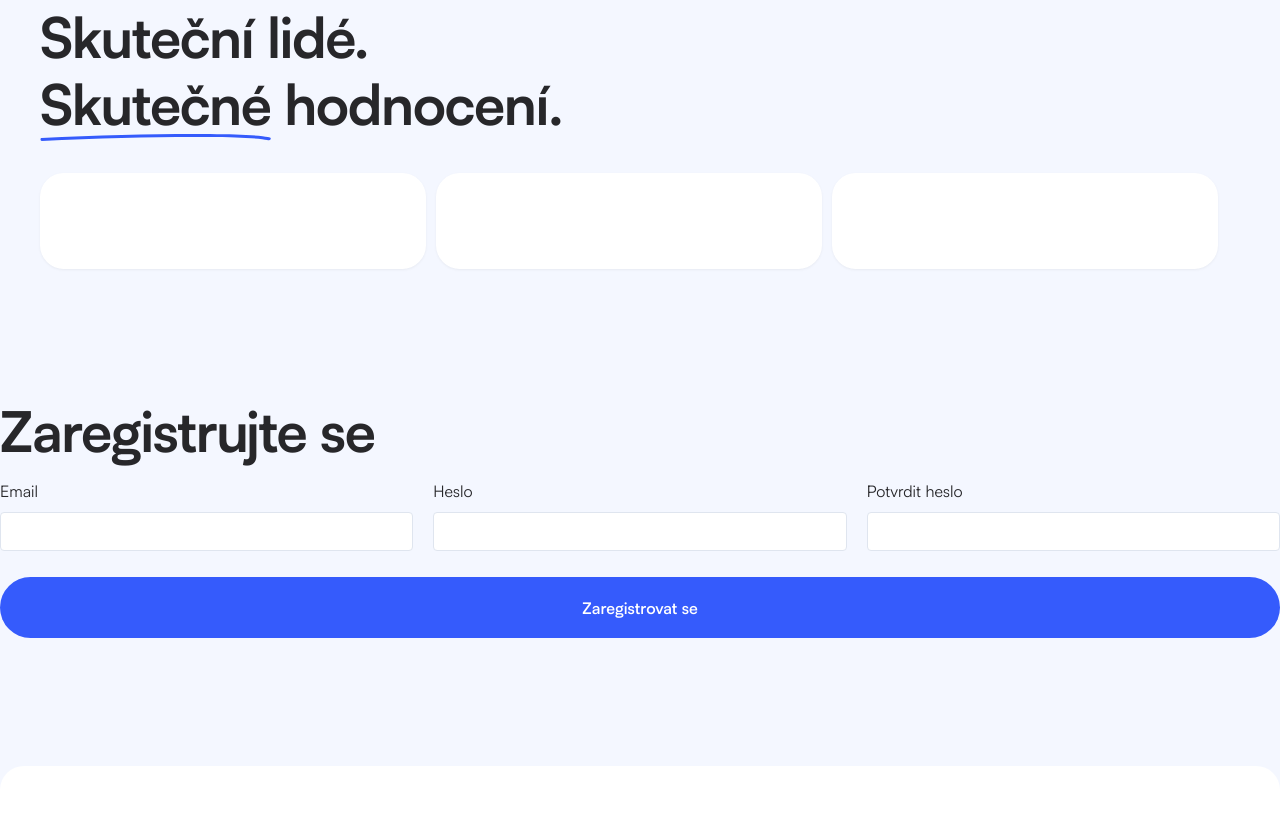
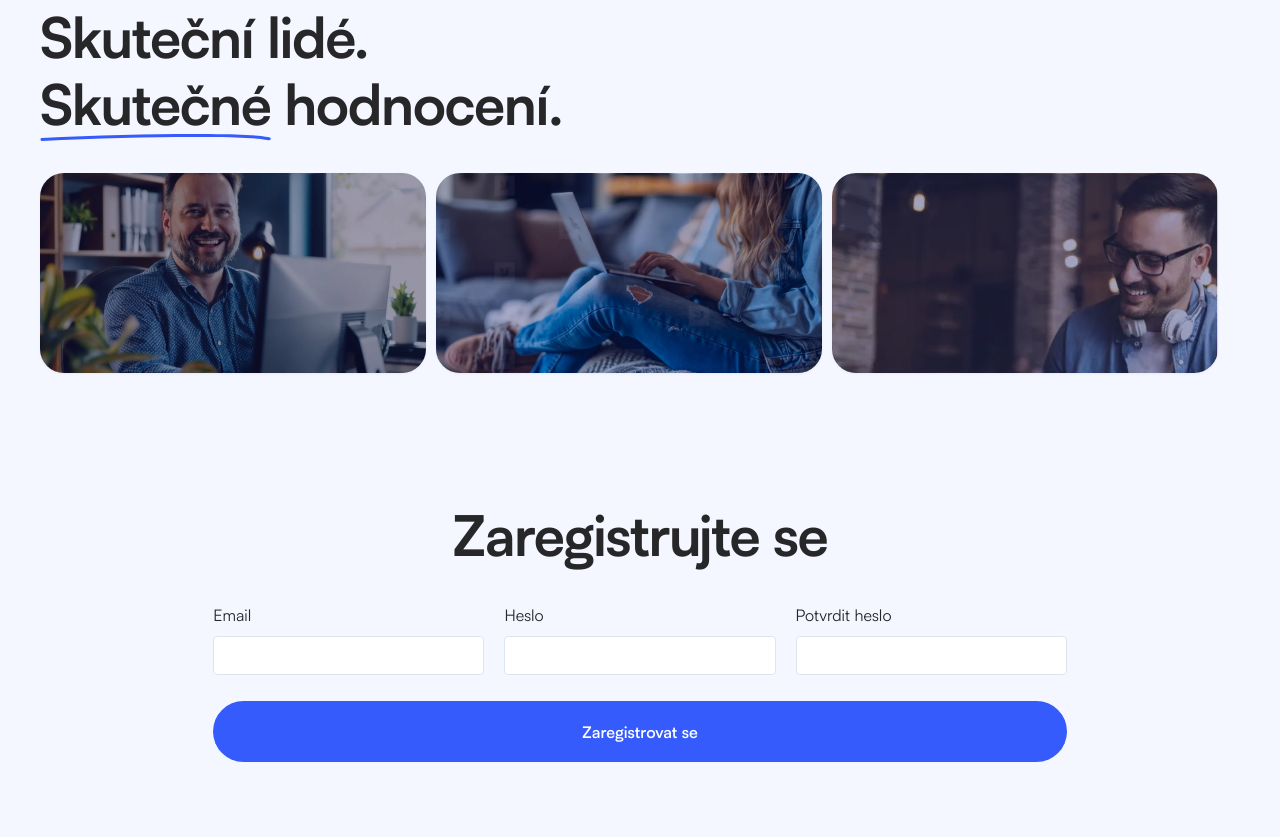
Before and after one commit to petr-falta/Engeto-Projekt-3, a plain HTML site: page index.html in a window 1280 px wide. Shown: the part 3683-4520 px from the top of the page. Drawn offline with Linux system fonts and the light colour scheme.

Commit message:
Add files via upload

```diff
--- a/styles/query.css
+++ b/styles/query.css
@@ -157,6 +157,13 @@
     margin-bottom: 1rem;
   }
 
+  .half {
+    display: flex;
+    gap: 20px;
+    flex-wrap: wrap;
+    justify-content: center;
+  }
+
   .nav-left {
     padding: 0 1rem;
   }
--- a/styles/style.css
+++ b/styles/style.css
@@ -603,6 +603,7 @@ nav ul li a:hover {
 }
 
 .refferal {
+  height: 200px;
   width: calc(33% - 10px);
   display: flex;
   align-items: end;
@@ -1210,3 +1211,42 @@ footer a:hover {
   background-color: transparent;
   padding: 4px 0 0 0;
 }
+
+/*REGISTRATION FORM*/
+.registration {
+  max-width: var(--container-max-width);
+  margin: 0 auto;
+  display: flex;
+  flex-wrap: wrap;
+}
+
+.half {
+  display: flex;
+  gap: 20px;
+  flex-wrap: wrap;
+  justify-content: center;
+}
+
+.image1 {
+  background-image: url("../images/hero_bg.webp");
+  background-size: cover;
+  background-repeat: no-repeat;
+  background-position: center top;
+  object-fit: cover;
+}
+
+.image2 {
+  background-image: url("../images/bezpecivasichdat.webp");
+  background-size: cover;
+  background-repeat: no-repeat;
+  background-position: center top;
+  object-fit: cover;
+}
+
+.image3 {
+  background-image: url("../images/promotion_bg.webp");
+  background-size: cover;
+  background-repeat: no-repeat;
+  background-position: center top;
+  object-fit: cover;
+}
```
